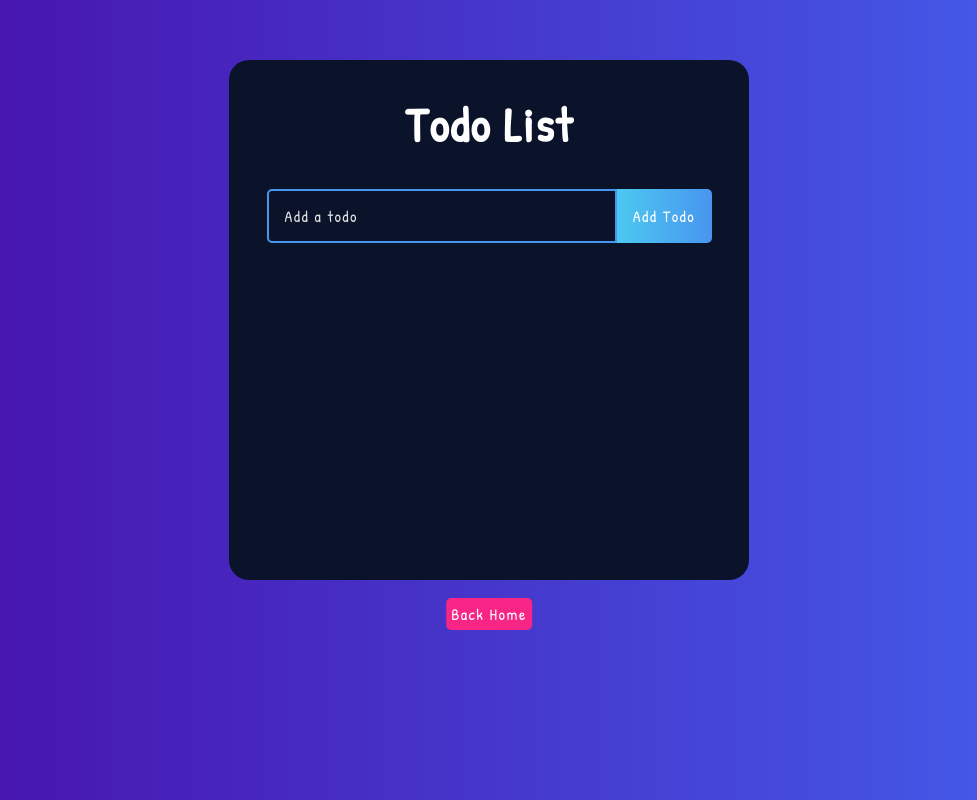
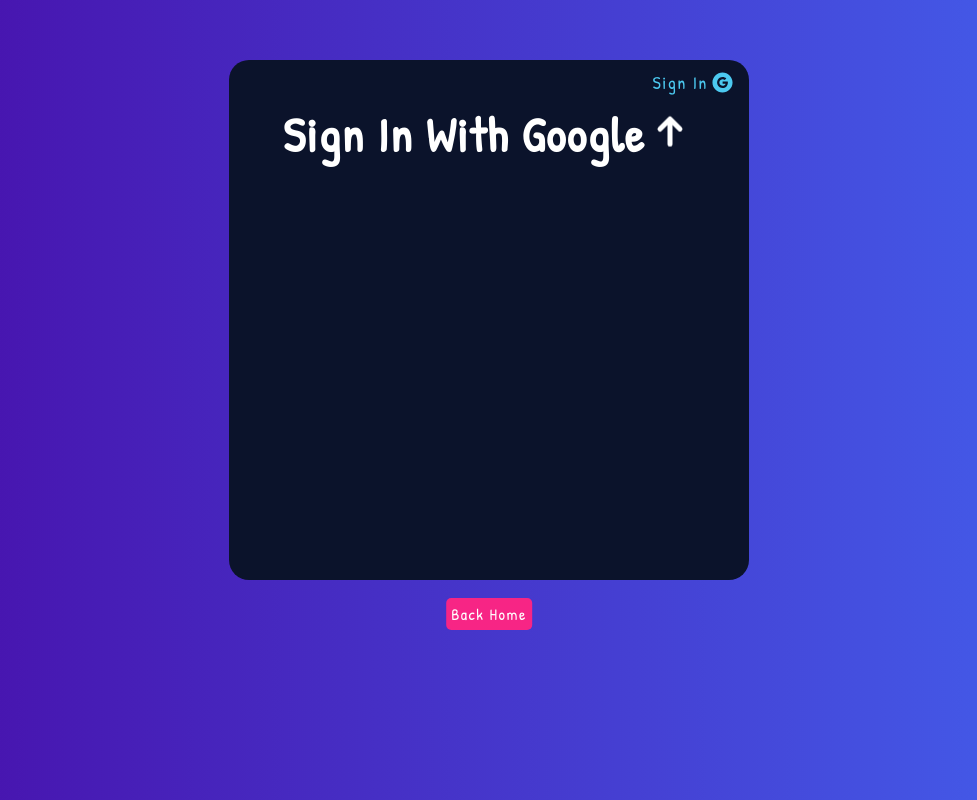
Before and after one commit to joanncheng/React-todo-list, a React app: page /todolist in a window 1280 px wide. Shown: the whole page, without its empty margins (151-1128 px from the left). Built offline with nearby package versions, Linux system fonts and the light colour scheme; some packages are replaced by stand-ins of ours; no server answers.

Commit message:
feat: add firebase firestore and google auth

```diff
--- a/src/components/App.js
+++ b/src/components/App.js
@@ -1,28 +1,27 @@
-import React, { useState } from 'react';
+import React from 'react';
 import { BrowserRouter, Route } from 'react-router-dom';
+import { useAuthState } from 'react-firebase-hooks/auth';
+import { auth } from '../firebase';
+import AuthContext from '../contexts/AuthContext';
+import GoogleAuth from './GoogleAuth';
+import Home from './Home';
 import TodoList from './TodoList';
-import Home from './Home';
-import TodosContext from '../contexts/TodosContext';
 import './App.scss';
 
 const App = () => {
-  const [todos, setTodos] = useState([]);
+  const [user] = useAuthState(auth);
 
   return (
     <div className="todo-app">
-      <BrowserRouter>
-        <div>
-          <Route path="/" exact component={Home} />
-          <Route
-            path="/todolist"
-            component={() => (
-              <TodosContext.Provider value={{ todos, setTodos }}>
-                <TodoList />
-              </TodosContext.Provider>
-            )}
-          />
-        </div>
-      </BrowserRouter>
+      <AuthContext.Provider value={user}>
+        <GoogleAuth />
+        <BrowserRouter>
+          <div>
+            <Route path="/" exact component={Home} />
+            <Route path="/todolist" component={TodoList} />
+          </div>
+        </BrowserRouter>
+      </AuthContext.Provider>
     </div>
   );
 };
--- a/src/components/App.scss
+++ b/src/components/App.scss
@@ -18,7 +18,7 @@
   flex-direction: column;
   justify-content: start;
   margin: 60px auto;
-  padding: 0 10px;
+  padding: 10px 10px;
   text-align: center;
   max-width: 520px;
   min-height: 520px;
@@ -28,16 +28,21 @@
   padding-bottom: 32px;
 }
 
+.btn {
+  padding: 5px;
+  border: none;
+  border-radius: 5px;
+  font-size: 16px;
+  color: #fff;
+  cursor: pointer;
+}
+
 .link-btn {
   position: absolute;
   left: 50%;
   bottom: -50px;
-  padding: 5px;
-  border-radius: 5px;
   transform: translateX(-50%);
-  color: #fff;
   background-color: #f72585;
-  cursor: pointer;
   text-decoration: none;
 
   &:hover {
@@ -83,13 +88,9 @@
   &__btn {
     padding: 16px;
     width: 95px;
-    border: none;
     border-radius: 0 5px 5px 0;
-    font-size: 16px;
-    cursor: pointer;
     outline: none;
     background: linear-gradient(90deg, #4cc9f0 0%, #4895ef 100%);
-    color: #fff;
     text-transform: capitalize;
 
     &.edit {
@@ -135,11 +136,60 @@
   gap: 50px;
 }
 
+.description {
+  font-size: 24px;
+}
+
+.auth-btn {
+  display: flex;
+  align-items: center;
+  gap: 3px;
+  position: absolute;
+  top: 5px;
+  right: 10px;
+  text-transform: capitalize;
+  background: none;
+  color: #4cc9f0;
+  font-size: 18px;
+
+  &:hover {
+    transform: scale(1.2);
+  }
+}
+
 .todo-icon {
   color: #fff;
   font-size: 200px;
 }
 
-.description {
-  font-size: 24px;
+.auth-icon {
+  color: #4cc9f0;
+  font-size: 23px;
 }
+
+.arrow-icon {
+  display: inline-block;
+  font-size: 50px;
+  animation: MoveUpDown 1.3s linear infinite;
+  // transform: translateY(8px);
+}
+
+@keyframes MoveUpDown {
+  0%,
+  100% {
+    transform: translateY(8px);
+  }
+  50% {
+    transform: translateY(0);
+  }
+}
+
+@media (max-width: 34em) {
+  h1 {
+    font-size: 40px;
+  }
+
+  .arrow-icon {
+    font-size: 30px;
+  }
+}
--- /dev/null
+++ b/src/components/GoogleAuth.js
@@ -0,0 +1,34 @@
+import React, { useContext } from 'react';
+import { signInWithPopup } from 'firebase/auth';
+import { AiFillGoogleCircle } from 'react-icons/ai';
+import { auth, provider } from '../firebase';
+import AuthContext from '../contexts/AuthContext';
+
+const GoogleAuth = () => {
+  const user = useContext(AuthContext);
+
+  const signInWithGoogle = () => signInWithPopup(auth, provider);
+  const signOut = () => auth.signOut();
+
+  const renderAuthBtn = () => {
+    if (user) {
+      return (
+        <button className="btn auth-btn" onClick={signOut}>
+          <p>Sign out</p>
+          <AiFillGoogleCircle className="auth-icon" />
+        </button>
+      );
+    } else {
+      return (
+        <button className="btn auth-btn" onClick={signInWithGoogle}>
+          <p>Sign in</p>
+          <AiFillGoogleCircle className="auth-icon" />
+        </button>
+      );
+    }
+  };
+
+  return <div>{renderAuthBtn()}</div>;
+};
+
+export default GoogleAuth;
--- a/src/components/Home.js
+++ b/src/components/Home.js
@@ -5,10 +5,10 @@
 const Home = () => {
   return (
     <div className="home">
-      <h1>Welcome Todo App!</h1>
+      <h1>Welcome to Todo App!</h1>
       <p className="description">To Do gives you focus, from work to play.</p>
       <BsListCheck className="todo-icon" />
-      <Link to="/todolist" className="link-btn">
+      <Link to="/todolist" className="btn link-btn">
         Get Started
       </Link>
     </div>
--- a/src/components/Todo.js
+++ b/src/components/Todo.js
@@ -1,40 +1,52 @@
 import React, { useState, useContext } from 'react';
+import { useCollection } from 'react-firebase-hooks/firestore';
+import {
+  updateDoc,
+  collection,
+  query,
+  orderBy,
+  deleteDoc,
+  doc,
+} from 'firebase/firestore';
 import { RiCloseCircleLine } from 'react-icons/ri';
 import { TiEdit } from 'react-icons/ti';
-import TodosContext from '../contexts/TodosContext';
+import AuthContext from '../contexts/AuthContext';
 import TodoForm from './TodoForm';
+import { db } from '../firebase';
 
 const Todo = () => {
-  const { todos, setTodos } = useContext(TodosContext);
+  const user = useContext(AuthContext);
+  const todoRef = collection(db, `users/${user.uid}/todos/`);
+  const [todos] = useCollection(query(todoRef, orderBy('createdAt')), {
+    idField: 'id',
+  });
   const [edit, setEdit] = useState({ id: null, text: '' });
 
   const removeTodo = id => {
-    const updatedTodos = todos.filter(todo => todo.id !== id);
-    setTodos(updatedTodos);
+    const docRef = doc(db, `users/${user.uid}/todos/`, id);
+    deleteDoc(docRef);
   };
 
   const completeTodo = id => {
-    const updatedTodos = todos.map(todo => {
-      if (todo.id === id) {
-        todo.isComplete = !todo.isComplete;
-      }
-      return todo;
-    });
-    setTodos(updatedTodos);
+    const docRef = doc(db, `users/${user.uid}/todos/`, id);
+    const [todo] = todos.docs.filter(todo => todo.id === id);
+    updateDoc(docRef, { isComplete: !todo.data().isComplete });
   };
 
   const renderTodos = todos => {
-    return todos.map((todo, index) => (
+    if (!todos) return;
+
+    return todos.docs.map(todo => (
       <div
-        className={`todo-row ${todo.isComplete ? 'complete' : ''}`}
-        key={index}
+        className={`todo-row ${todo.data().isComplete ? 'complete' : ''}`}
+        key={todo.id}
       >
         <div
           className="todo-row__text"
           onClick={() => completeTodo(todo.id)}
           key={todo.id}
         >
-          {todo.text}
+          {todo.data().text}
         </div>
         <div className="icons">
           <RiCloseCircleLine
@@ -43,7 +55,7 @@
           />
           <TiEdit
             className="edit-icon"
-            onClick={() => setEdit({ id: todo.id, text: todo.text })}
+            onClick={() => setEdit({ id: todo.id, text: todo.data().text })}
           />
         </div>
       </div>
--- a/src/components/TodoForm.js
+++ b/src/components/TodoForm.js
@@ -1,8 +1,11 @@
 import React, { useState, useEffect, useRef, useContext } from 'react';
-import TodosContext from '../contexts/TodosContext';
+import { addDoc, doc, collection, updateDoc } from 'firebase/firestore';
+import AuthContext from '../contexts/AuthContext';
+import { db } from '../firebase';
 
 const TodoForm = props => {
-  const { todos, setTodos } = useContext(TodosContext);
+  const user = useContext(AuthContext);
+  const todoRef = collection(db, `users/${user.uid}/todos/`);
   const [input, setInput] = useState(props.edit ? props.edit.text : '');
   const inputRef = useRef(null);
 
@@ -10,29 +13,20 @@
     inputRef.current.focus();
   });
 
-  const addTodo = todo => {
-    if (!todo.text) return;
-    const updatedTodos = [...todos, todo];
-    setTodos(updatedTodos);
-  };
-
-  const updateTodo = (todoId, newTodo) => {
-    if (!newTodo.text) return;
-    const updatedTodos = todos.map(todo =>
-      todo.id === todoId ? newTodo : todo
-    );
-    setTodos(updatedTodos);
-  };
-
   const handleSubmit = e => {
     e.preventDefault();
-    const todo = { id: Date.now(), text: input };
+    if (!input) return;
 
     if (props.edit) {
-      updateTodo(props.edit.id, todo);
+      const docRef = doc(db, `users/${user.uid}/todos/`, props.edit.id);
+      updateDoc(docRef, { text: input });
       props.setEdit({ id: null, text: '' });
     } else {
-      addTodo(todo);
+      addDoc(todoRef, {
+        text: input,
+        isComplete: false,
+        createdAt: Date.now(),
+      });
     }
     setInput('');
   };
@@ -50,7 +44,7 @@
             onChange={e => setInput(e.target.value)}
             ref={inputRef}
           />
-          <button className="todo-form__btn edit">Update</button>
+          <button className="btn todo-form__btn edit">Update</button>
         </>
       ) : (
         <>
--- a/src/components/TodoList.js
+++ b/src/components/TodoList.js
@@ -1,17 +1,30 @@
-import React from 'react';
+import React, { useContext } from 'react';
 import { Link } from 'react-router-dom';
+import { HiArrowSmUp } from 'react-icons/hi';
 import Todo from './todo';
 import TodoForm from './TodoForm';
+import AuthContext from '../contexts/AuthContext';
 
 const TodoList = () => {
+  const user = useContext(AuthContext);
+
   return (
     <>
       <div>
-        <h1>Todo List</h1>
-        <TodoForm />
-        <Todo />
+        {user ? (
+          <>
+            <h1>Todo List</h1>
+            <TodoForm />
+            <Todo />
+          </>
+        ) : (
+          <h1>
+            Sign In With Google
+            <HiArrowSmUp className="arrow-icon icons" />
+          </h1>
+        )}
       </div>
-      <Link to="/" className="link-btn">
+      <Link to="/" className="btn link-btn">
         Back Home
       </Link>
     </>
--- /dev/null
+++ b/src/firebase.js
@@ -0,0 +1,9 @@
+import { initializeApp } from 'firebase/app';
+import { getFirestore } from 'firebase/firestore';
+import { getAuth, GoogleAuthProvider } from 'firebase/auth';
+import { firebaseConfig } from './config';
+
+const firebaseApp = initializeApp(firebaseConfig);
+export const db = getFirestore(firebaseApp);
+export const auth = getAuth(firebaseApp);
+export const provider = new GoogleAuthProvider();
```
Also changed, not shown: package.json (+7 -0 lines), src/contexts/AuthContext.js (renamed from src/contexts/TodosContext.js), 2 other files.
